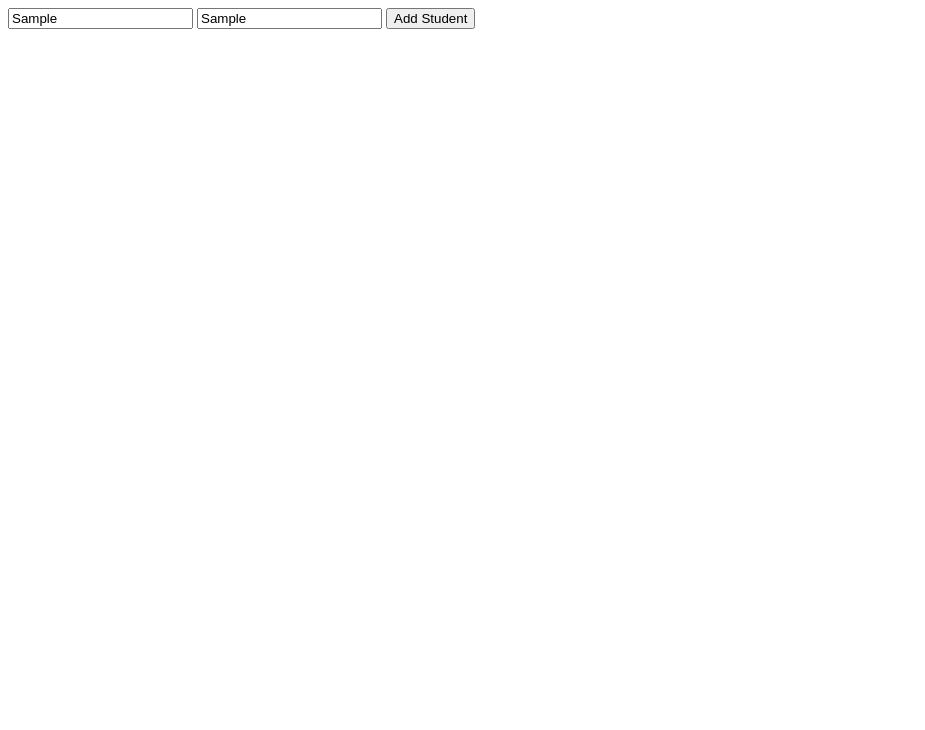
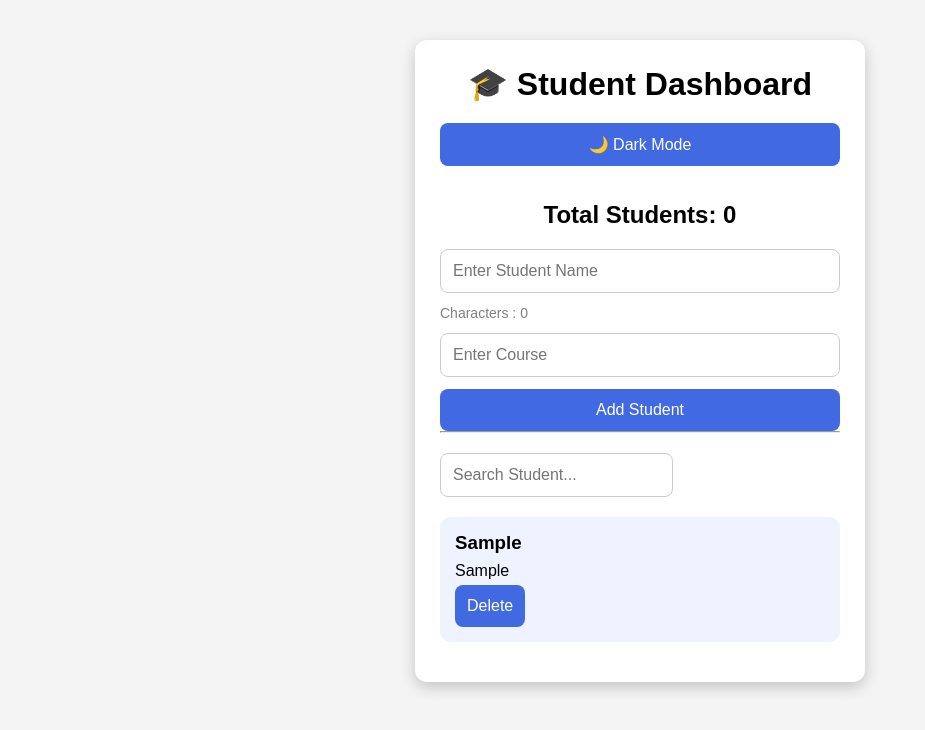
Before and after one commit to dattaprasadnaik/DomPractice, a plain HTML site: page index.html in a window 1280 px wide. Both pictures are taken after typing "Sample", "Sample" into the empty fields and a click on the button "Add Student". Shown: the whole page, without its empty margins (0-925 px from the left). Drawn offline with Linux system fonts and the light colour scheme.

Commit message:
new  changes
..

```diff
--- a/index.html
+++ b/index.html
@@ -3,60 +3,60 @@
 <head>
     <meta charset="UTF-8">
     <meta name="viewport" content="width=device-width, initial-scale=1.0">
-        <title>Document</title>
+    <title>Student Dashboard</title>
+    <link rel="stylesheet" href="style.css">
 </head>
 <body>
-<!--
-        <h1 id="title">Welcome</h1>
 
+<div class="container">
 
-        <button id="btn">Change Color</button> -->
+    <h1>🎓 Student Dashboard</h1>
 
+    <button id="themeBtn">🌙 Dark Mode</button>
 
+    <div class="stats">
+        <h2>Total Students:
+            <span id="totalStudents">0</span>
+        </h2>
+    </div>
 
+    <div class="form">
 
-<!--
-        <input type="text" id="username">
-  <button id="btn">Show</button>
-      <p id="output"></p>
-  -->
+        <input
+            type="text"
+            id="nameInput"
+            placeholder="Enter Student Name"
+        >
 
-<!--
-  <p id="message">Hello World</p>
-<button>Toggle</button>
-     -->
+        <p id="charCount">Characters : 0</p>
 
+        <input
+            type="text"
+            id="courseInput"
+            placeholder="Enter Course"
+        >
 
-     <!-- <ul id="list">
-<li>Apple</li>
-</ul>
-<input type="text" id="fruit">
-<button>Add Fruit</button> -->
+        <button id="addBtn">
+            Add Student
+        </button>
 
-<!--
-<div class="card">
-<h2>JavaScript</h2>
-<button>Delete</button>
     </div>
- -->
 
-    <!-- <h1>0</h1>
-<button id="plus">+</button>
-<button id="minus">-</button> -->
+    <hr>
 
-<!-- <textarea></textarea>
-<p class="char">Characters: 0</p> -->
+    <input
+        type="text"
+        id="searchInput"
+        placeholder="Search Student..."
+    >
 
+    <div id="students">
 
-<!--
-<button id="btn">Modes</button> -->
+    </div>
 
-
-<input placeholder="Name">
-<input placeholder="Course">
-<button>Add Student</button>
-<div id="students"></div>
+</div>
 
 <script src="script.js"></script>
+
 </body>
 </html>
--- a/script.js
+++ b/script.js
@@ -1,256 +1,62 @@
-// const h1 = document.querySelector("#title");
-// h1.textContent = "Welcome to H1 tag";
+const nameInput = document.querySelector("#nameInput");
+const courseInput = document.querySelector("#courseInput");
 
-// document.querySelector("#btn").addEventListener("click", () => {
-// document.querySelector("body").style.backgroundColor = "lightblue"
-// });
+const addBtn = document.querySelector("#addBtn");
+const themeBtn = document.querySelector("#themeBtn");
 
+const searchInput = document.querySelector("#searchInput");
 
-// const btn =  document.querySelector("#btn");
-// const body = document.querySelector("body");
+const students = document.querySelector("#students");
 
-// btn.addEventListener("click", () => {
-//     body.style.backgroundColor = "lightblue";
-// });btn
+const charCount = document.querySelector("#charCount");
 
-// const input = document.getElementById('username')
-// const output = document.getElementById('output')
-// const btn = document.getElementById('btn')
-
-// btn.addEventListener('click', ()=>{
-//     let user = input.value
-//     output.textContent = user;
-// })
-
-
-// const message = document.getElementById('message');
-// const btn = document.querySelector('button');
-
-// btn.addEventListener('click', ()=>{
-//     if(message.style.display === 'block'){
-//         message.style.display = 'none';
-//     }
-//     else{
-//         message.style.display = 'block';
-//     }
-// })
-
-
-// const list = document.getElementById('list');
-// const button = document.querySelector('button');
-
-// button.addEventListener('click', ()=>{
-//     const li = document.createElement('li');
-//     li.textContent = 'Banana';
-//     list.appendChild(li);
-// })
+const totalStudents = document.querySelector("#totalStudents");
 
 
 
-// const btn = document.querySelector('button');
+nameInput.addEventListener("input", () => {
 
-// btn.addEventListener('click', ()=>{
-//     btn.parentElement.remove()
-// })
+    let count = nameInput.value.length;
+
+    charCount.textContent = `Characters : ${count}`;
+
+});
+
+addBtn.addEventListener("click", () => {
+
+    const name = nameInput.value.trim();
+    const course = courseInput.value.trim();
+
+    if (name === "" || course === "") {
+        alert("Please enter both Name and Course.");
+        return;
+    }
+
+    const card = document.createElement("div");
+
+    card.classList.add("student-card");
 
 
-// let add = document.querySelector(".add")
-// let sub = document.querySelector(".sub")
-// let h1 = document.querySelector("h1")
-// let num = 0
-// add.addEventListener("click", (e) => {
-// e.preventDefault()
-// num += 1;
-// h1.innerHTML = num;
-// })
-// sub.addEventListener("click", (e) => {
-// e.preventDefault()
-// num -= 1;
-// h1.innerHTML = num;
-// }).ans 7
+    card.innerHTML = `
+<h3>${name}</h3>
+<p>${course}</p>
+<button class="delete-btn">Delete</button>
+`;
 
+const deleteBtn = card.querySelector(".delete-btn");
 
-// const textarea = document.querySelector("textarea");
-// const char = document.querySelector(".char");
+deleteBtn.addEventListener("click", () => {
+    card.remove();
+    updateTotalStudents();
+});
 
-// textarea.addEventListener("input", ()=>{
-//     let count = textarea.value.length;
-//     console.log(count)
-//     char.textContent = `Characters :${count}`
-// })
+students.appendChild(card);
 
+    nameInput.value = "";
+    courseInput.value = "";
 
+    charCount.textContent = "Characters : 0";
 
-// const input = document.querySelector("input");
-// const btn = document.querySelector("button");
-// const list = document.querySelector("ul");
+    updateTotalStudents();
 
-// btn.addEventListener("click", ()=>{
-//     let inputValue = input.value
-
-//     const li =document.createElement("li")
-//         li.textContent =inputValue
-
-//         list.appendChild(li)
-// })
-
-
-
-// const img = document.querySelector("img");
-// const btn = document.querySelector("button");
-
-
-//    const images = [
-// "https://images.unsplash.com/photo-1535713875002-d1d0cf377fde?auto=format&fit=crop&w=150&h=150",
-// "https://images.unsplash.com/photo-1494790108377-be9c29b29330?auto=format&fit=crop&w=150&h=150",
-// "https://images.unsplash.com/photo-1599566150163-29194dcaad36?auto=format&fit=crop&w=150&h=150",
-// "https://images.unsplash.com/photo-1527980965255-d3b416303d12?auto=format&fit=crop&w=150&h=150",
-// "https://images.unsplash.com/photo-1438761681033-6461ffad8d80?auto=format&fit=crop&w=150&h=150",
-// ]
-
-
-// let index = 0;
-// img .src = images[index];
-
-// btn.addEventListener("click", ()=>{
-//     index++;
-//     img.src = images[index];
-//     if(index >= images.length){
-//         index=0;
-//     }
-// })
-
-
-
-
-// const nameInput = document.getElementById("name");
-// const courseInput = document.getElementById("course");
-// const studentsDiv = document.getElementById("students");
-// const addBtn = document.getElementById("addBtn");
-// let students =[]
-
-// addBtn.addEventListener("click",()=>{
-//     let name = name.Input.value.trim()
-//     let course = courseInput.value.trim()
-
-//     if (name=="" || course === "") return;
-
-//     students.push({ name, course });
-
-//     console.log(students);
-//     nameInput.value =""
-//     courseInput.value = ""
-
-// })
-
-// function renderStudents(){
-//     studentsDiv.innerHTML = ""
-
-
-// }
-
-
-// const h1 = document.querySelector("#title");
-// h1.textContent = "Welcome To h1 tag";
-// console.log(h1)
-
-
-// const btn = document.querySelector("#btn")
-
-
-// btn.addEventListener("click", ()=>{
-//     if(document.body.style.backgroundColor === "yellow"){
-//         document.body.style.backgroundColor = "white";
-//         btn.textContent ="hello"
-//         btn.style.backgroundColor = "green"
-//     }
-//     else{
-//         document.body.style.backgroundColor="yellow"
-//         btn.textContent = "Goodbye"
-//         btn.style.backgroundColor = "white"
-//     }
-// })
-
-
-
-// const input = document.querySelector("#username");
-// const output = document.querySelector("#output");
-// const btn = document.querySelector("#btn")
-
-
-// btn.addEventListener("click", ()=>{
-//     let user = input.value
-//     output.textContent = user
-
-
-// })
-
-
-
-// const message = document.querySelector("#message")
-// const btn = document.querySelector("button")
-
-// btn.addEventListener("click", ()=>{
-//     if(message.style.display === "block"){
-//         message.style.display = "none"
-//         btn.textContent = "I am gone"
-//     }
-//     else{
-//         message.style.display = "block"
-//         btn.textContent = "I am here"
-//     }
-// })
-
-
-// const li = document.getElementById("list")
-// const btn = document.querySelector("button")
-// const input = document.querySelector("input")
-
-// btn.addEventListener("click",()=>{
-//     const list = document.createElement("li")
-//     list.textContent = input.value
-//     li.appendChild(list)
-// })
-
-
-
-// const btn = document.querySelector("button")
-
-//     btn.addEventListener("click", ()=>{
-
-//    btn.parentElement.remove()
-//     })
-
-
-// const add = document.querySelector("#plus");
-// const sub = document.querySelector("#minus");
-// const h1 = document.querySelector("h1");
-// let num = 0;
-
-// add.addEventListener("click", ()=>{
-//     num++;
-//     h1.textContent = num;
-
-// });
-
-// sub.addEventListener("click", ()=>{
-//     num--;
-//     h1.textContent = num;
-// })
-
-
-
-
-// const btn = document.querySelector("button");
-
-// btn.addEventListener("click", ()=>{
-//     if(document.body.style.backgroundColor === "black"){
-//         document.body.style.backgroundColor = "white"
-//         btn.textContent = "lightmode"
-
-//     }
-//     else{
-//     document.body.style.backgroundColor = "black"
-//     btn.textContent = "Darkmode"
-//     }
-// })
+});
--- /dev/null
+++ b/style.css
@@ -0,0 +1,97 @@
+* {
+    margin: 0;
+    padding: 0;
+    box-sizing: border-box;
+    font-family: Arial, Helvetica, sans-serif;
+}
+
+body {
+    background-color: #f4f4f4;
+    display: flex;
+    justify-content: center;
+    padding: 40px;
+}
+
+.container {
+    width: 450px;
+    background: white;
+    padding: 25px;
+    border-radius: 12px;
+    box-shadow: 0 5px 15px rgba(0,0,0,0.2);
+}
+
+h1 {
+    text-align: center;
+    margin-bottom: 20px;
+}
+
+.stats {
+    margin: 20px 0;
+    text-align: center;
+}
+
+.form {
+    display: flex;
+    flex-direction: column;
+    gap: 12px;
+}
+
+input {
+    padding: 12px;
+    font-size: 16px;
+    border-radius: 8px;
+    border: 1px solid #ccc;
+}
+
+button {
+    padding: 12px;
+    border: none;
+    border-radius: 8px;
+    background: royalblue;
+    color: white;
+    cursor: pointer;
+    font-size: 16px;
+    transition: 0.3s;
+}
+
+button:hover {
+    background: dodgerblue;
+}
+
+#themeBtn {
+    width: 100%;
+    margin-bottom: 15px;
+}
+
+#charCount {
+    font-size: 14px;
+    color: gray;
+}
+
+#searchInput {
+    margin: 20px 0;
+}
+
+.student-card {
+    background: #eef3ff;
+    padding: 15px;
+    margin-bottom: 15px;
+    border-radius: 10px;
+}
+
+.student-card h3 {
+    margin-bottom: 8px;
+}
+
+.student-card p {
+    margin: 5px 0;
+}
+
+.deleteBtn {
+    background: crimson;
+    margin-top: 10px;
+}
+
+.deleteBtn:hover {
+    background: red;
+}
```
Lines whose indentation alone changed are shown as unchanged.
